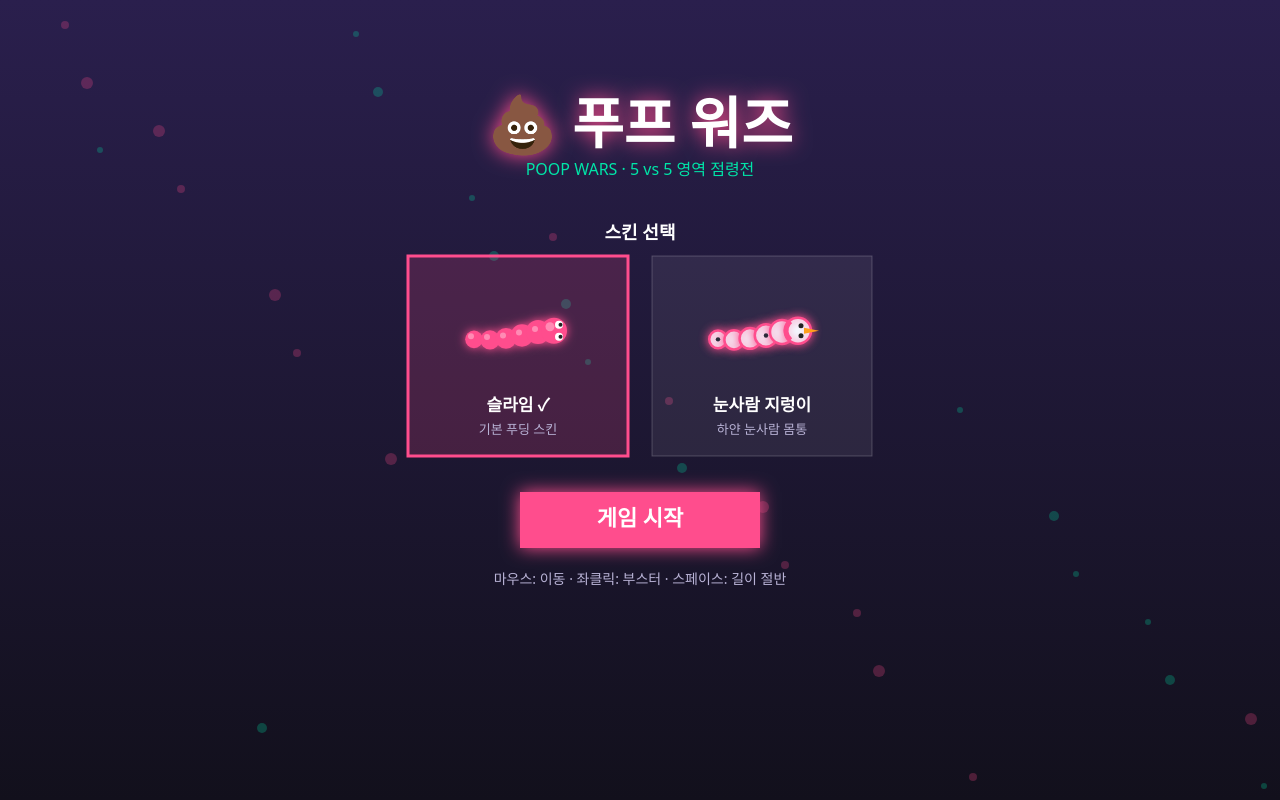
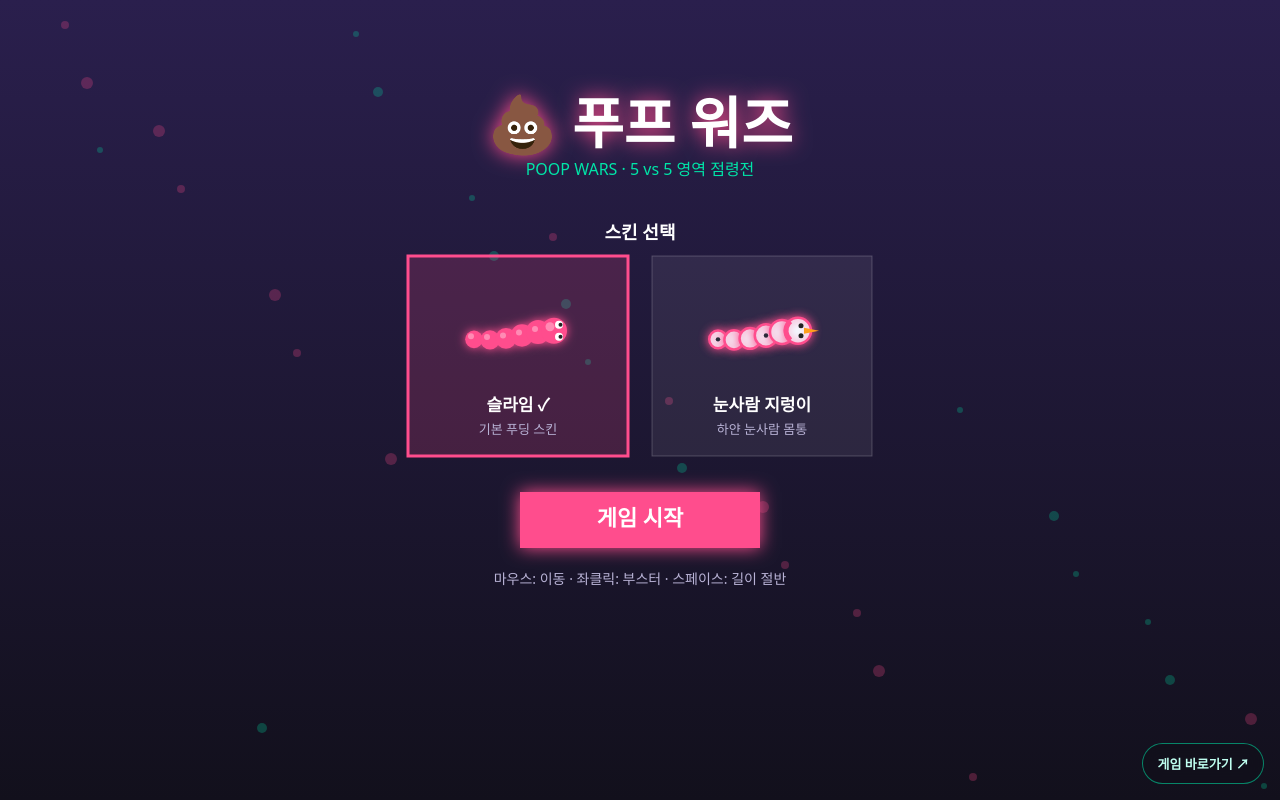
Before and after one commit to MNDW100/poop-wars, a plain HTML site: page index.html in a window 1280 px wide. Drawn offline with Linux system fonts and the light colour scheme.

Commit message:
Add version 1.0 play shortcut link

```diff
--- a/index.html
+++ b/index.html
@@ -7,10 +7,14 @@
 <style>
 html,body{margin:0;height:100%;overflow:hidden;background:#12101c;font-family:system-ui,sans-serif}
 canvas{display:block;width:100%;height:100%;cursor:crosshair}
+#playLink{position:fixed;right:16px;bottom:16px;z-index:2;padding:10px 14px;border:1px solid rgba(0,229,168,.55);border-radius:999px;background:rgba(18,16,28,.82);color:#bffff0;font:600 13px system-ui,sans-serif;text-decoration:none;backdrop-filter:blur(8px)}
+#playLink:hover{background:rgba(0,229,168,.18);border-color:#00e5a8}
+#playLink[hidden]{display:none}
 </style>
 </head>
 <body>
 <canvas id="c"></canvas>
+<a id="playLink" href="https://mndw100.github.io/poop-wars/" target="_blank" rel="noopener">게임 바로가기 ↗</a>
 <script>
 "use strict";
 const MAP = 2400, T = 20, N = MAP / T, GAME_TIME = 180;
@@ -19,6 +23,7 @@ const TCOL = [null, PINK, MINT], TFILL = [null, 'rgba(255,77,141,.5)', 'rgba(0,2
 const MMCOL = [null, '#FF4D8D', '#00E5A8'];
 const GAP = 16, HEAD_R = 13, BASE_SPEED = 160, TURN = 4.5;
 const cv = document.getElementById('c'), ctx = cv.getContext('2d');
+const playLink = document.getElementById('playLink');
 let W = 0, H = 0;
 function resize() { W = cv.width = innerWidth; H = cv.height = innerHeight; }
 addEventListener('resize', resize); resize();
@@ -379,6 +384,7 @@ init();
 let last = performance.now();
 function loop(now) {
   const dt = Math.min(0.05, (now - last) / 1000); last = now;
+  playLink.hidden = screen === 'play';
   if (screen === 'play') { update(dt); render(); } else menuScreen(now);
   requestAnimationFrame(loop);
 }
```
Also changed, not shown: 1 other file.
